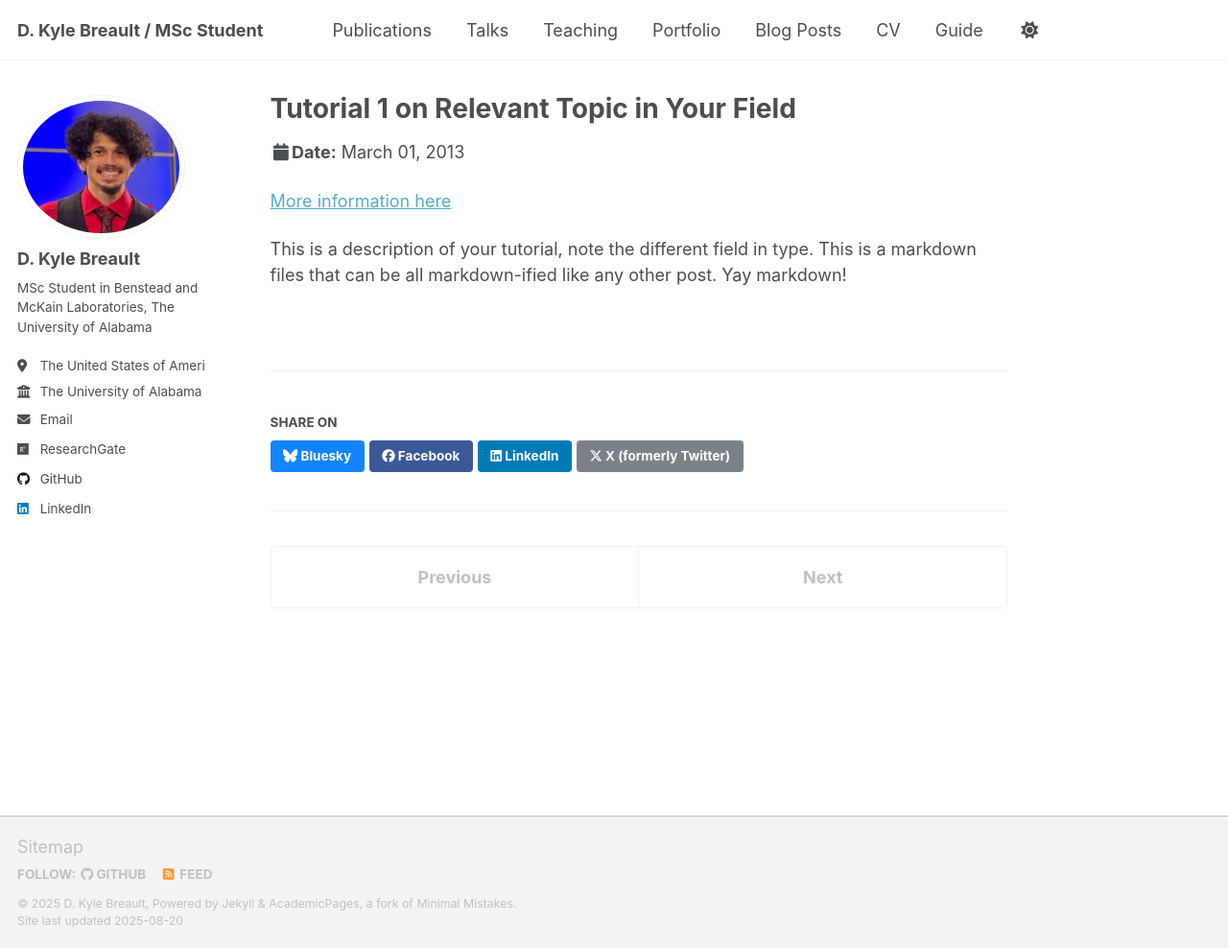
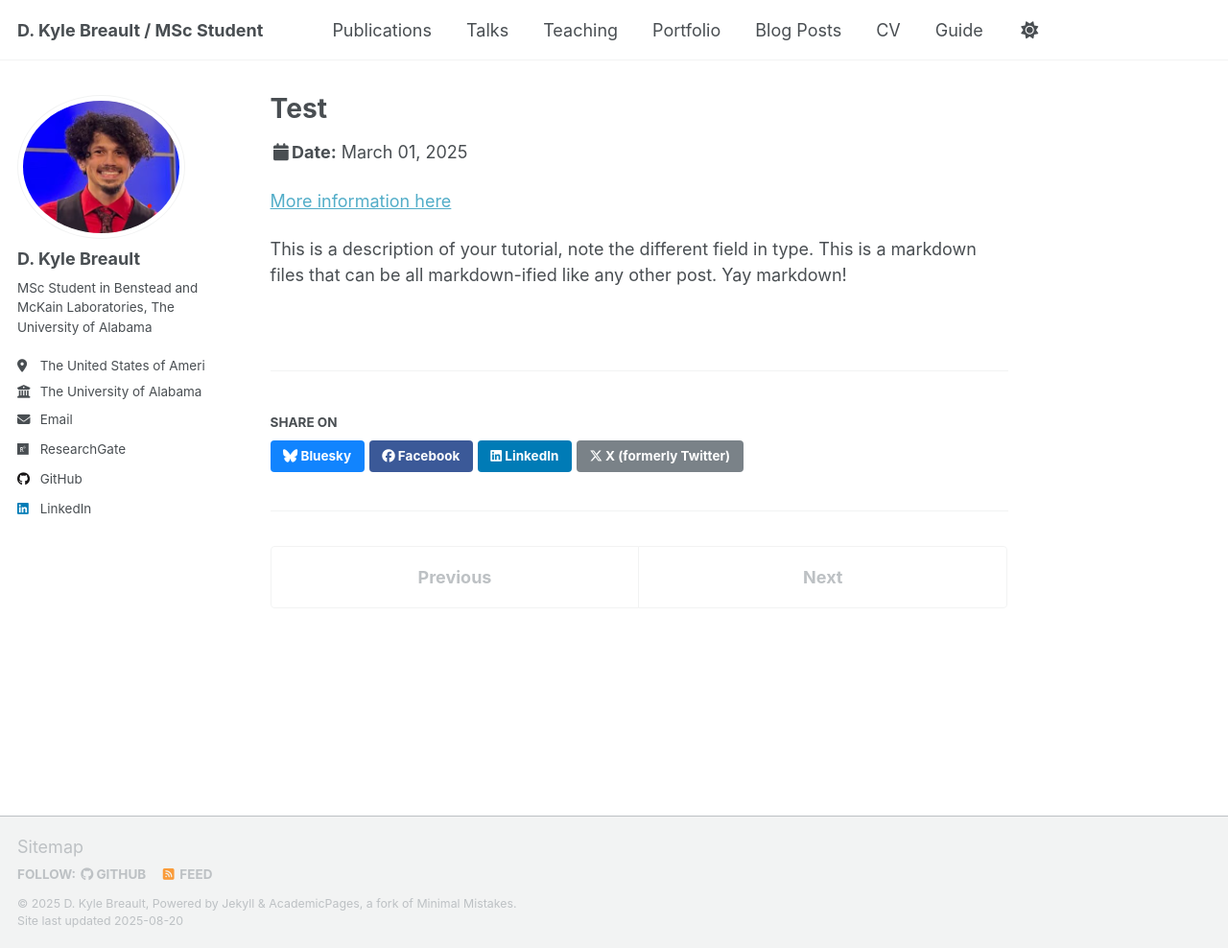
Before and after one commit to KyleBreault/.github.io, a Jekyll site: the page built from _talks/2013-03-01-tutorial-1.md, in a window 1280 px wide and 988 px high. Shown: the whole window at 96% size. Built offline with Jekyll 4.4.1, drawn with Linux system fonts in a browser that asks for light colours; a script that is not in the unit is left out.

Commit message:
Update 2013-03-01-tutorial-1.md

```diff
--- a/_talks/2013-03-01-tutorial-1.md
+++ b/_talks/2013-03-01-tutorial-1.md
@@ -1,10 +1,11 @@
 ---
-title: "Tutorial 1 on Relevant Topic in Your Field"
+title: "Test"
 collection: talks
 type: "Tutorial"
 permalink: /talks/2013-03-01-tutorial-1
+slidesurl: "/.github.io/files/Spatiotemporal Distributions of Species Detected within Virginia's Offshore Lease Areas Volume 1.pdf"
 venue: "UC-Berkeley Institute for Testing Science"
-date: 2013-03-01
+date: 2025-03-01
 location: "Berkeley, CA, USA"
 ---
 
```
